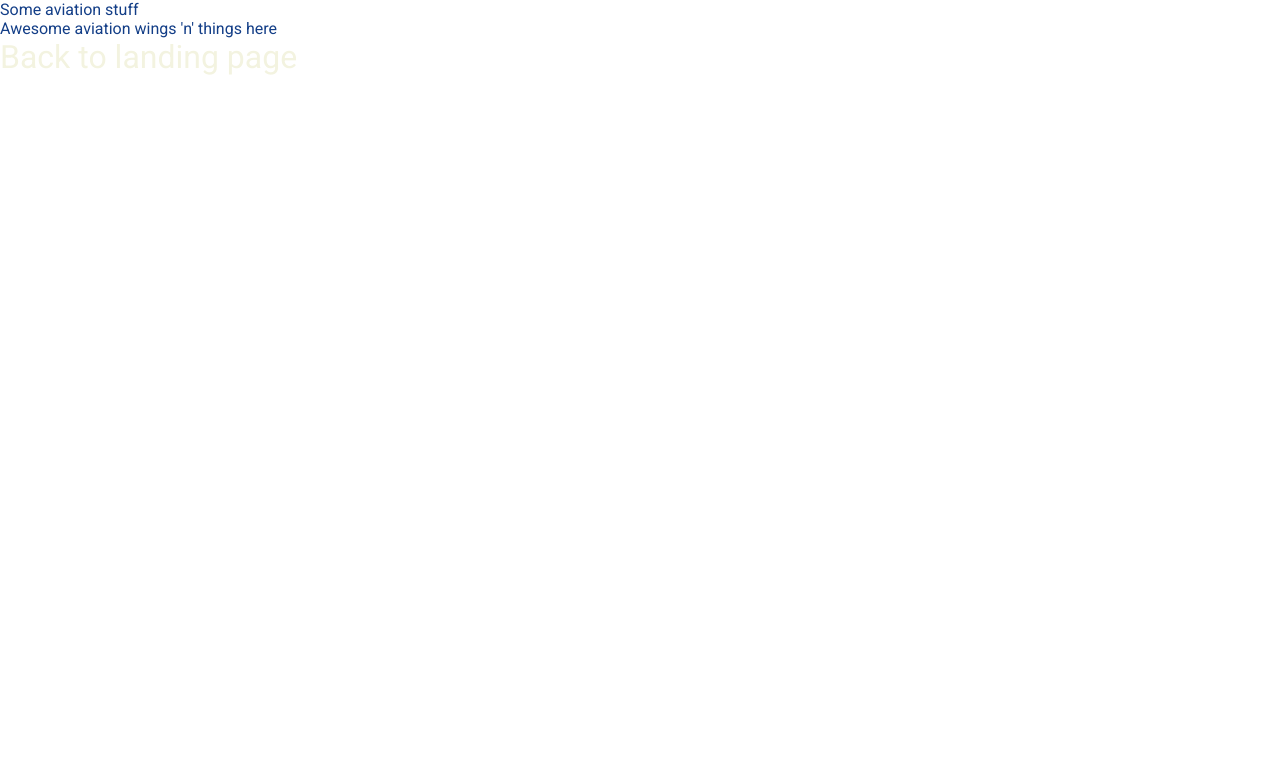
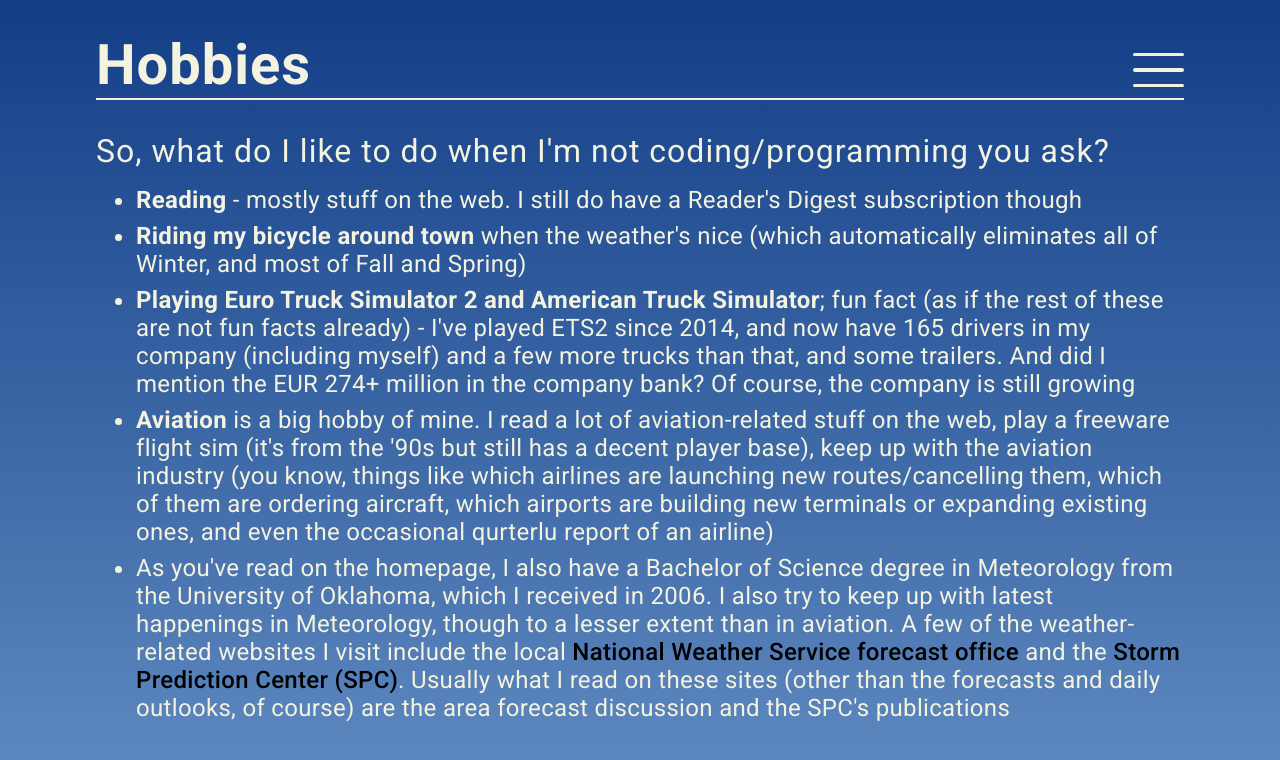
Before and after one commit to CoderAJ7470/portfolio, a React (Vite) app: page /outside-work in a window 1280 px wide. Shown: the top 760 px of the page. Built offline with nearby package versions, Linux system fonts and the light colour scheme.

Commit message:
Finished most of the work on the career experiences page
Some small tidbits left, but started on the outside of work page

```diff
--- a/src/pages/MainContent.jsx
+++ b/src/pages/MainContent.jsx
@@ -18,7 +18,7 @@
         />
 
         <p className='main-content-wrapper-p'>
-          I'm <b>Ameya Joshi&nbsp;</b>, a Frontend/React developer based in the
+          I'm <b>Ameya Joshi</b>,&nbsp;a Frontend/React developer based in the
           Oklahoma City metro area, with 5+ years of professional experience
           that includes <b>React</b> and <b>TypeScript</b>. I enjoy web
           development, am an avid aviation enthusiast and have a Meteorology
--- a/src/pages/OutsideOfWork.jsx
+++ b/src/pages/OutsideOfWork.jsx
@@ -1,16 +1,86 @@
+import Header from '../components/Header';
+
 import '../styles/portfolio.css';
-import { Link } from 'react-router';
+import '../styles/common.css';
 
 const OutsideOfWork = () => {
   return (
-    <section>
-      <div>Some aviation stuff</div>
-      <div>Awesome aviation wings 'n' things here</div>
+    <div className='hobbies-wrapper'>
+      <section className='hobbies-content'>
+        <section className='hobbies-content-header'>
+          <Header
+            headerClass='hobbies-header'
+            hasMenu
+            headingAndMenuClass='hobbies-heading-and-menu'
+            heading='Hobbies'
+            home
+            portfolio
+            experience
+          />
+        </section>
 
-      <div className='links'>
-        <Link to='/'>Back to landing page</Link>
-      </div>
-    </section>
+        <section className='hobbies-content-wrapper'>
+          <h3>
+            So, what do I like to do when I'm not coding/programming you ask?
+          </h3>
+
+          <ul>
+            <li>
+              <b>Reading</b> - mostly stuff on the web. I still do have a
+              Reader's Digest subscription though
+            </li>
+            <li>
+              <b>Riding my bicycle around town</b> when the weather's nice
+              (which automatically eliminates all of Winter, and most of Fall
+              and Spring)
+            </li>
+            <li>
+              <b>Playing Euro Truck Simulator 2 and American Truck Simulator</b>
+              ; fun fact (as if the rest of these are not fun facts already) -
+              I've played ETS2 since 2014, and now have 165 drivers in my
+              company (including myself) and a few more trucks than that, and
+              some trailers. And did I mention the EUR 274+ million in the
+              company bank? Of course, the company is still growing
+            </li>
+            <li>
+              <b>Aviation</b> is a big hobby of mine. I read a lot of
+              aviation-related stuff on the web, play a freeware flight sim
+              (it's from the '90s but still has a decent player base), keep up
+              with the aviation industry (you know, things like which airlines
+              are launching new routes/cancelling them, which of them are
+              ordering aircraft, which airports are building new terminals or
+              expanding existing ones, and even the occasional qurterlu report
+              of an airline)
+            </li>
+            <li>
+              As you've read on the homepage, I also have a Bachelor of Science
+              degree in Meteorology from the University of Oklahoma, which I
+              received in 2006. I also try to keep up with latest happenings in
+              Meteorology, though to a lesser extent than in aviation. A few of
+              the weather-related websites I visit include the local&nbsp;
+              <a
+                className='hobbies-list-links'
+                href='https://www.weather.gov/oun/'
+                target='_blank'
+              >
+                National Weather Service forecast office
+              </a>
+              &nbsp;and the&nbsp;
+              <a
+                className='hobbies-list-links'
+                href='https://www.spc.noaa.gov/'
+                target='_blank'
+              >
+                Storm Prediction Center (SPC)
+              </a>
+              . Usually what I read on these sites (other than the forecasts and
+              daily outlooks, of course) are the area forecast discussion and
+              the SPC's publications
+            </li>
+          </ul>
+        </section>
+      </section>
+    </div>
   );
 };
 
--- a/src/styles/common.css
+++ b/src/styles/common.css
@@ -1,6 +1,7 @@
 /* Body styles for all pages except landing page */
 body:has(.portfolio-content-wrapper),
-body:has(.career-experience-wrapper) {
+body:has(.career-experience-wrapper),
+body:has(.hobbies-wrapper) {
   background-image: linear-gradient(to bottom, var(--blue), var(--slate-blue));
   background-attachment: fixed;
   background-repeat: no-repeat;
@@ -11,6 +12,7 @@
 h1 {
   font-size: 3.5rem;
   letter-spacing: 1px;
+  margin: 0;
 }
 
 h2 {
@@ -18,9 +20,16 @@
   letter-spacing: 1px;
 }
 
+h3 {
+  font-size: 2rem;
+  letter-spacing: 1px;
+  margin-bottom: 1rem;
+  font-weight: 400;
+}
+
 p {
   font-size: 2rem;
-  letter-spacing: 0.01rem;
+  letter-spacing: 0.04rem;
 }
 
 a {
@@ -48,7 +57,8 @@
 /* Wrapper styles for all pages */
 .main-content-wrapper,
 .portfolio-content,
-.career-experience-content {
+.career-experience-content,
+.hobbies-content {
   width: 85%;
   margin-top: 2rem;
   margin-bottom: 2rem;
@@ -91,10 +101,10 @@
   margin-bottom: 0.5rem;
 }
 
-/* Icons */
-.fa-solid {
-  font-size: 1.3rem;
-  margin-right: 1.2rem;
+li {
+  font-size: 1.5rem;
+  margin-top: 0.5rem;
+  letter-spacing: 0.02rem;
 }
 
 /* Media queries */
@@ -151,6 +161,10 @@
     margin-bottom: 0.7rem;
   }
 
+  li {
+    font-size: 1.2rem;
+  }
+
   .resume p,
   .cdl-certification p {
     font-size: 1rem;
--- a/src/styles/portfolio.css
+++ b/src/styles/portfolio.css
@@ -24,25 +24,24 @@
 }
 
 .main-content-heading-and-menu {
+  display: flex;
+  align-items: center;
   border-bottom: 2px solid var(--blue);
   width: 100%;
 }
 
 .portfolio-heading-and-menu,
-.experience-heading-and-menu {
+.experience-heading-and-menu,
+.hobbies-heading-and-menu {
+  display: flex;
+  align-items: center;
   border-bottom: 2px solid var(--off-white);
 }
 
 .portfolio-heading-and-menu h1,
-.experience-heading-and-menu h1 {
+.experience-heading-and-menu h1,
+.hobbies-heading-and-menu h1 {
   flex-grow: 1;
-}
-
-.main-content-heading-and-menu,
-.portfolio-heading-and-menu,
-.experience-heading-and-menu {
-  display: flex;
-  align-items: center;
 }
 
 .bar {
@@ -67,10 +66,6 @@
   align-items: center;
 }
 
-.main-content-header h1 {
-  margin: 0;
-}
-
 .portfolio-photo {
   border: 2px solid var(--blue);
   border-radius: 50%;
@@ -80,15 +75,11 @@
 }
 
 .portfolio-content-wrapper,
-.career-experience-wrapper {
+.career-experience-wrapper,
+.hobbies-wrapper {
   display: flex;
   justify-content: center;
   align-items: center;
-}
-
-.portfolio-content-header h1,
-.experience-heading-and-menu h1 {
-  margin: 0;
 }
 
 .portfolio-content h2 {
@@ -135,12 +126,6 @@
   margin-top: 0;
 }
 
-.skills li {
-  font-size: 1.5rem;
-  margin-top: 0.5rem;
-  letter-spacing: 0.02rem;
-}
-
 /* Career experience */
 .experience-content-wrapper {
   margin-top: 1rem;
@@ -150,7 +135,6 @@
   display: flex;
   flex-direction: column;
   position: relative;
-  width: 80%;
   margin-left: auto;
   margin-right: auto;
 }
@@ -160,6 +144,10 @@
   width: 90%;
   margin-left: auto;
   margin-right: auto;
+}
+
+.fa-solid {
+  margin-right: 1.2rem;
 }
 
 .section-buttons {
@@ -182,7 +170,6 @@
   float: right;
   margin-left: 1rem;
   position: absolute;
-  right: 20px;
   transition: transform 0.8s ease;
 }
 
@@ -209,8 +196,26 @@
   grid-template-rows: 1fr;
 }
 
+/* Outside of work */
+.hobbies-list-links {
+  color: black;
+  font-size: 1.5rem;
+  font-weight: 500;
+  background-image: linear-gradient(black, black);
+  background-position: 0% 100%;
+  background-repeat: no-repeat;
+  background-size: 0% 2px;
+  transition: background-size 0.3s;
+}
+
+.hobbies-list-links:hover,
+.hobbies-list-links:focus {
+  background-size: 100% 2px;
+  outline: none;
+}
+
 /* Media queries */
-@media only screen and (min-width: 300px) {
+@media only screen and (min-width: 200px) {
   .mobile-only {
     display: inline-block;
   }
@@ -228,6 +233,10 @@
   .bar:nth-of-type(2) {
     margin-bottom: 0.4rem;
   }
+
+  .section-buttons::after {
+    right: 10px;
+  }
 }
 
 @media only screen and (min-width: 600px) {
@@ -243,6 +252,10 @@
   .bar:nth-of-type(1),
   .bar:nth-of-type(2) {
     margin-bottom: 0.5rem;
+  }
+
+  .accordion-wrapper {
+    width: 80%;
   }
 }
 
@@ -265,6 +278,10 @@
   .bar:nth-of-type(2) {
     margin-bottom: 0.75rem;
   }
+
+  .section-buttons::after {
+    right: 20px;
+  }
 }
 
 @media only screen and (max-width: 900px) {
@@ -284,16 +301,20 @@
   .cdl-badge {
     width: 156px;
   }
+
+  .section-buttons {
+    font-size: 1.3rem;
+  }
+
+  .accordion-wrapper p {
+    font-size: 1.3rem;
+  }
 }
 
 @media only screen and (max-width: 600px) {
   .portfolio-photo {
     width: 55px;
     margin-right: 0.7rem;
-  }
-
-  .skills li {
-    font-size: 1.2rem;
   }
 
   .resume {
@@ -305,6 +326,14 @@
   .resume-and-certifications {
     flex-wrap: wrap;
   }
+
+  .section-buttons {
+    font-size: 1.1rem;
+  }
+
+  .accordion-wrapper p {
+    font-size: 1.1rem;
+  }
 }
 
 /* Lest anyone has an oddly narrow mobile device */
--- a/src/styles/windows.css
+++ b/src/styles/windows.css
@@ -38,7 +38,6 @@
   position: absolute;
   color: var(--slate-blue);
   background-color: var(--off-white);
-  clip-path: ellipse(185% 100% at top);
   cursor: pointer;
   transition: top 0.8s ease;
 }
@@ -62,6 +61,12 @@
   width: 90%;
   text-align: center;
   font-size: 2rem;
+}
+
+@media only screen and (min-width: 1400px) {
+  .shade {
+    clip-path: ellipse(185% 100% at top);
+  }
 }
 
 /* Media queries */
@@ -89,6 +94,9 @@
     left: 94px;
     border-radius: 40%;
   }
+}
+
+@media only screen and (min-width: 900px) {
 }
 
 @media only screen and (max-width: 1100px) {
```
Also changed, not shown: src/pages/CareerExperience.jsx (+83 -11 lines).
